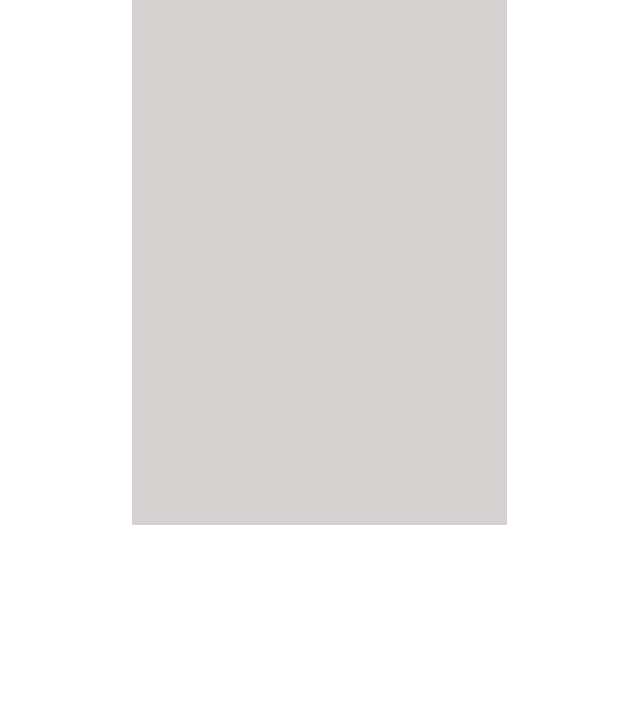
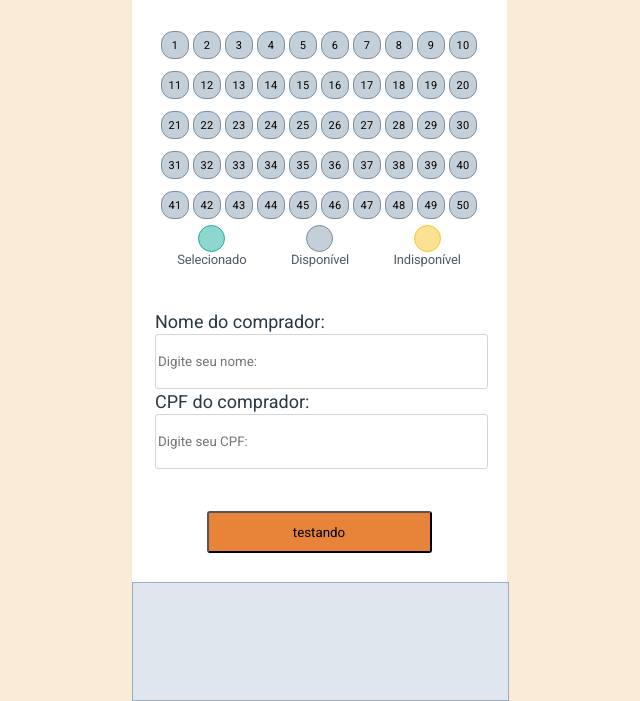
Before and after one commit to LukazDs/projeto9-cineflex, a React app: page /place in a window 1280 px wide. Before the commit this address had no page. Shown: the part 152-853 px from the top of the page, without its empty margins (321-961 px from the left). Before the commit the page ends 800 px from the top, so only its background shows below. Built offline with nearby package versions, Linux system fonts and the light colour scheme.

Commit message:
parte estática concluída

```diff
--- a/src/assets/styles/style.css
+++ b/src/assets/styles/style.css
@@ -9,4 +9,5 @@ body {
     justify-content: center;
     align-items: center;
     flex-direction: column;
+    background-color: antiquewhite;
 }
--- a/src/components/app/App.js
+++ b/src/components/app/App.js
@@ -1,7 +1,10 @@
 import { BrowserRouter, Routes, Route } from "react-router-dom";
 import InitialScreen from "../initialscreen/InitialScreen";
 import SecondScreen from "../secondScreen/SecondScreen";
+import ThirdScreen from "../thirdscreen/ThirdScreen";
+import FourthScreen from "../fourthscreen/FourthScreen";
 import "./style.css";
+
 export default function App() {
     return (
         <div className="app">
@@ -9,6 +12,8 @@ export default function App() {
                 <Routes>
                     <Route path={"/"} element={<InitialScreen />}></Route>
                     <Route path={"/sessao"} element={<SecondScreen />}></Route>
+                    <Route path={"/place"} element={<ThirdScreen />}></Route>
+                    <Route path={"/confirm"} element={<FourthScreen />}></Route>
                 </Routes>
             </BrowserRouter>
         </div>
--- a/src/components/app/style.css
+++ b/src/components/app/style.css
@@ -1,5 +1,6 @@
 .app {
     width: 375px;
-    height: 677px;
-    background: #d5d1d1;
+    height: 853px;
+    background-color: #FFFFFF;
+    position: relative;
 }
--- a/src/components/footer/style.css
+++ b/src/components/footer/style.css
@@ -1,7 +1,8 @@
 .footer {
     width: 375px;
     height: 117px;
-    left: 0px;
+    position: absolute;
+
     bottom: 0px;
 
     background: #DFE6ED;
--- /dev/null
+++ b/src/components/fourthscreen/FourthScreen.js
@@ -0,0 +1,25 @@
+import TopApp from "../topApp/TopApp"
+import "./style.css"
+
+export default function FourthScreen () {
+    return (
+        <div className="fourth-screen">
+            <TopApp selectName={""}/>
+            <div className="conteiner-end-inf">
+                <div className="packet-inf">
+                    <h2>Filme e sessão</h2>
+                    <span>Enola Homes</span>
+                </div>
+                <div className="packet-inf">
+                    <h2>Ingressos</h2>
+                    <span>Enola Homes</span>
+                </div>
+                <div className="packet-inf">
+                    <h2>Comprador</h2>
+                    <span>Enola Homes</span>
+                </div>
+                <button className="return"><span>Voltar pra Home</span></button>
+            </div>
+        </div>
+    )
+}
--- /dev/null
+++ b/src/components/fourthscreen/style.css
@@ -0,0 +1,55 @@
+.fourth-screen {
+    width: 375px;
+    height: 853px;
+}
+
+.conteiner-end-inf {
+    width: 375px;
+    height: 490px;
+    overflow-y: scroll;
+    display: flex;
+    flex-direction: column;
+
+}
+
+.packet-inf {
+
+    height: 110px;
+    display: flex;
+    flex-direction: column;
+    margin-left: 20px;
+
+    font-family: 'Roboto';
+    font-style: normal;
+    font-weight: 400;
+    font-size: 22px;
+    line-height: 26px;
+
+    letter-spacing: 0.04em;
+
+    color: #293845;
+}
+
+.return {
+    width: 225px;
+    height: 42px;
+    margin: 0 auto;
+    margin-top: 82px;
+    background: #E8833A;
+    border-radius: 3px;
+}
+
+.return>span {
+    font-family: 'Roboto';
+    font-style: normal;
+    font-weight: 400;
+    font-size: 18px;
+    line-height: 21px;
+    display: flex;
+    align-items: center;
+    text-align: center;
+    justify-content: center;
+    letter-spacing: 0.04em;
+
+    color: #FFFFFF;
+}
--- /dev/null
+++ b/src/components/places/Places.js
@@ -0,0 +1,13 @@
+import getPlaces from "../../data/places";
+
+export default function Places() {
+    const seats = getPlaces().seats
+    return (
+
+        <div className="places">
+            {seats.map(value =>
+                <div className="button-place">{value.name}</div>
+            )}
+        </div>
+    )
+}
--- /dev/null
+++ b/src/components/thirdscreen/ThirdScreen.js
@@ -0,0 +1,41 @@
+import TopApp from "../topApp/TopApp";
+import Footer from "../footer/Footer";
+import "./style.css"
+import Places from "../places/Places";
+
+export default function ThirdScreen() {
+    return (
+        <div className="third-screen">
+            <TopApp selectName={"assento"} />
+            <div className="conteiner-inf">
+                <Places />
+                <div className="legends">
+                    <div className="legend">
+                        <div className="button-legend"></div>
+                        <span className="text-legend">Selecionado</span>
+                    </div>
+                    <div className="legend">
+                        <div className="button-legend" Style={"background: #C3CFD9; border-color: #7B8B99;"}></div>
+                        <span className="text-legend">Disponível</span>
+                    </div>
+                    <div className="legend">
+                        <div className="button-legend" Style={"background: #FBE192; border-color: #F7C52B;"}></div>
+                        <span className="text-legend">Indisponível</span>
+                    </div>
+                </div>
+            </div>
+            <div className="forms">
+                <form>
+                    <label>Nome do comprador:</label>
+                    <input placeholder="Digite seu nome: "></input>
+                    <label>CPF do comprador:</label>
+                    <input placeholder="Digite seu CPF:"></input>
+                    <button>testando</button>
+                </form>
+
+
+            </div>
+            <Footer />
+        </div>
+    )
+}
--- /dev/null
+++ b/src/components/thirdscreen/style.css
@@ -0,0 +1,131 @@
+.third-screen {
+    width: 375px;
+    height: 853px;
+}
+
+.conteiner-inf {
+    width: 375px;
+    display: flex;
+    flex-direction: column;
+    align-items: center;
+}
+
+.places {
+    width: 328px;
+    display: flex;
+    align-items: center;
+    justify-content: center;
+    flex-wrap: wrap;
+}
+
+.button-place {
+    width: 26px;
+    height: 26px;
+    margin: 6px 2px;
+    background: #C3CFD9;
+    border: 1px solid #808F9D;
+    border-radius: 12px;
+    cursor: pointer;
+
+    font-family: 'Roboto';
+    font-style: normal;
+    font-weight: 400;
+    font-size: 11px;
+    line-height: 13px;
+    display: flex;
+    align-items: center;
+    justify-content: center;
+    text-align: center;
+    letter-spacing: 0.04em;
+
+    color: #000000;
+}
+
+.legends {
+    display: flex;
+    justify-content: space-around;
+    align-items: center;
+    width: 328px;
+}
+
+.legend {
+    display: flex;
+    align-items: center;
+    justify-content: center;
+    flex-direction: column;
+}
+
+.button-legend {
+    width: 25px;
+    height: 25px;
+
+    background: #8DD7CF;
+    border: 1px solid #1AAE9E;
+    border-radius: 17px;
+}
+
+.text-legend {
+    font-family: 'Roboto';
+    font-style: normal;
+    font-weight: 400;
+    font-size: 13px;
+    line-height: 15px;
+    display: flex;
+    align-items: center;
+    letter-spacing: -0.013em;
+
+    color: #4E5A65;
+}
+
+.forms {
+    margin-top: 42px;
+    display: flex;
+    flex-direction: column;
+    justify-content: center;
+    align-items: center;
+
+}
+
+form {
+    display: flex;
+    flex-direction: column;
+    width: 328px;
+
+}
+
+form>label {
+    width: 327px;
+    height: 25px;
+
+
+    font-family: 'Roboto';
+    font-style: normal;
+    font-weight: 400;
+    font-size: 18px;
+    line-height: 21px;
+    display: flex;
+    align-items: center;
+
+    color: #293845;
+}
+
+form>input {
+    width: 327px;
+    height: 51px;
+
+
+    background: #FFFFFF;
+    border: 1px solid #D5D5D5;
+    border-radius: 3px;
+}
+
+form>button {
+
+    margin: 0 auto;
+    margin-top: 42px;
+    width: 225px;
+    height: 42px;
+
+    background: #E8833A;
+    border-radius: 3px;
+}
--- /dev/null
+++ b/src/data/places.js
@@ -0,0 +1,270 @@
+export default function getPlaces () {
+    return {
+        "id": 1,
+        "name": "15:00",
+        "day": {
+                "id": 24062021,
+          "weekday": "Quinta-feira",
+          "date": "24/06/2021",
+            },
+        "movie": {
+            "id": 1,
+            "title": "2067",
+            "posterURL": "https://image.tmdb.org/t/p/w500/7D430eqZj8y3oVkLFfsWXGRcpEG.jpg",
+            "overview": "A lowly utility worker is called to the future by a mysterious radio signal, he must leave his dying wife to embark on a journey that will force him to face his deepest fears in an attempt to change the fabric of reality and save humankind from its greatest environmental crisis yet.",
+            "releaseDate": "2020-10-01T00:00:00.000Z",
+        },
+        "seats": [
+                    {
+                "id": 1,
+                "name": "1",
+                "isAvailable": false,
+            },
+            {
+                "id": 2,
+                "name": "2",
+                "isAvailable": true,
+            },
+            {
+                "id": 3,
+                "name": "3",
+                "isAvailable": true,
+            },
+            {
+                "id": 4,
+                "name": "4",
+                "isAvailable": true,
+            },
+            {
+                "id": 5,
+                "name": "5",
+                "isAvailable": true,
+            },
+            {
+                "id": 6,
+                "name": "6",
+                "isAvailable": true,
+            },
+            {
+                "id": 7,
+                "name": "7",
+                "isAvailable": true,
+            },
+            {
+                "id": 8,
+                "name": "8",
+                "isAvailable": true,
+            },
+            {
+                "id": 9,
+                "name": "9",
+                "isAvailable": true,
+            },
+            {
+                "id": 10,
+                "name": "10",
+                "isAvailable": true,
+            },
+            {
+                "id": 11,
+                "name": "11",
+                "isAvailable": true,
+            },
+            {
+                "id": 12,
+                "name": "12",
+                "isAvailable": true,
+            },
+            {
+                "id": 13,
+                "name": "13",
+                "isAvailable": true,
+            },
+            {
+                "id": 14,
+                "name": "14",
+                "isAvailable": true,
+            },
+            {
+                "id": 15,
+                "name": "15",
+                "isAvailable": true,
+            },
+            {
+                "id": 16,
+                "name": "16",
+                "isAvailable": true,
+            },
+            {
+                "id": 17,
+                "name": "17",
+                "isAvailable": true,
+            },
+            {
+                "id": 18,
+                "name": "18",
+                "isAvailable": true,
+            },
+            {
+                "id": 19,
+                "name": "19",
+                "isAvailable": true,
+            },
+            {
+                "id": 20,
+                "name": "20",
+                "isAvailable": true,
+            },
+            {
+                "id": 21,
+                "name": "21",
+                "isAvailable": true,
+            },
+            {
+                "id": 22,
+                "name": "22",
+                "isAvailable": true,
+            },
+            {
+                "id": 23,
+                "name": "23",
+                "isAvailable": true,
+            },
+            {
+                "id": 24,
+                "name": "24",
+                "isAvailable": true,
+            },
+            {
+                "id": 25,
+                "name": "25",
+                "isAvailable": true,
+            },
+            {
+                "id": 26,
+                "name": "26",
+                "isAvailable": true,
+            },
+            {
+                "id": 27,
+                "name": "27",
+                "isAvailable": true,
+            },
+            {
+                "id": 28,
+                "name": "28",
+                "isAvailable": true,
+            },
+            {
+                "id": 29,
+                "name": "29",
+                "isAvailable": true,
+            },
+            {
+                "id": 30,
+                "name": "30",
+                "isAvailable": true,
+            },
+            {
+                "id": 31,
+                "name": "31",
+                "isAvailable": true,
+            },
+            {
+                "id": 32,
+                "name": "32",
+                "isAvailable": true,
+            },
+            {
+                "id": 33,
+                "name": "33",
+                "isAvailable": true,
+            },
+            {
+                "id": 34,
+                "name": "34",
+                "isAvailable": true,
+            },
+            {
+                "id": 35,
+                "name": "35",
+                "isAvailable": true,
+            },
+            {
+                "id": 36,
+                "name": "36",
+                "isAvailable": true,
+            },
+            {
+                "id": 37,
+                "name": "37",
+                "isAvailable": true,
+            },
+            {
+                "id": 38,
+                "name": "38",
+                "isAvailable": true,
+            },
+            {
+                "id": 39,
+                "name": "39",
+                "isAvailable": true,
+            },
+            {
+                "id": 40,
+                "name": "40",
+                "isAvailable": true,
+            },
+            {
+                "id": 41,
+                "name": "41",
+                "isAvailable": true,
+            },
+            {
+                "id": 42,
+                "name": "42",
+                "isAvailable": true,
+            },
+            {
+                "id": 43,
+                "name": "43",
+                "isAvailable": true,
+            },
+            {
+                "id": 44,
+                "name": "44",
+                "isAvailable": true,
+            },
+            {
+                "id": 45,
+                "name": "45",
+                "isAvailable": true,
+            },
+            {
+                "id": 46,
+                "name": "46",
+                "isAvailable": true,
+            },
+            {
+                "id": 47,
+                "name": "47",
+                "isAvailable": true,
+            },
+            {
+                "id": 48,
+                "name": "48",
+                "isAvailable": true,
+            },
+            {
+                "id": 49,
+                "name": "49",
+                "isAvailable": true,
+            },
+            {
+                "id": 50,
+                "name": "50",
+                "isAvailable": true,
+            },
+        ]
+    }
+}
```
Also changed, not shown: src/components/secondScreen/style.css (+7 -3 lines), src/components/timelist/TimeList.js (+12 -5 lines).
